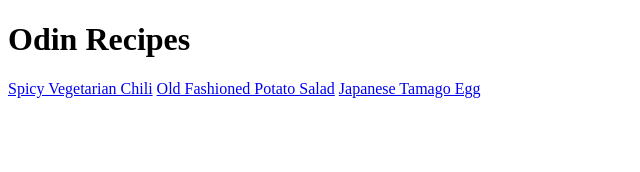
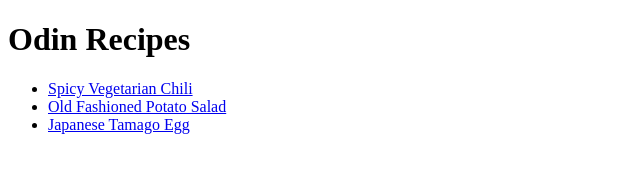
Before and after one commit to EngDanny95/odin-recipes, a plain HTML site: page index.html in a window 1280 px wide. Shown: the whole page, without its empty margins (0-640 px from the left). Drawn offline with Linux system fonts and the light colour scheme.

Commit message:
style(index): add pages under a list

```diff
--- a/index.html
+++ b/index.html
@@ -6,8 +6,10 @@
     </head>
     <body>
         <h1>Odin Recipes</h1>
-        <a href="./recipes/spicy-vegan-chili.html">Spicy Vegetarian Chili</a>
-        <a href="./recipes/old-fashioned-potato-salad.html">Old Fashioned Potato Salad</a>
-        <a href="./recipes/japanese-tamago-egg.html">Japanese Tamago Egg</a>
+        <ul>
+            <li><a href="./recipes/spicy-vegan-chili.html">Spicy Vegetarian Chili</a></li>
+            <li><a href="./recipes/old-fashioned-potato-salad.html">Old Fashioned Potato Salad</a></li>
+            <li><a href="./recipes/japanese-tamago-egg.html">Japanese Tamago Egg</a></li>
+        </ul>
     </body>
 </html>
```
